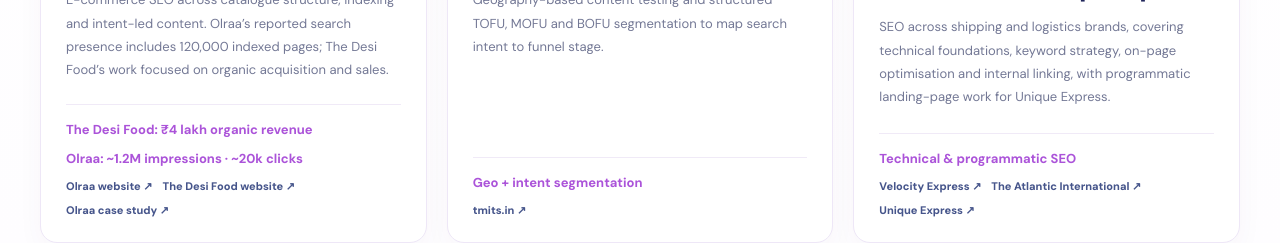
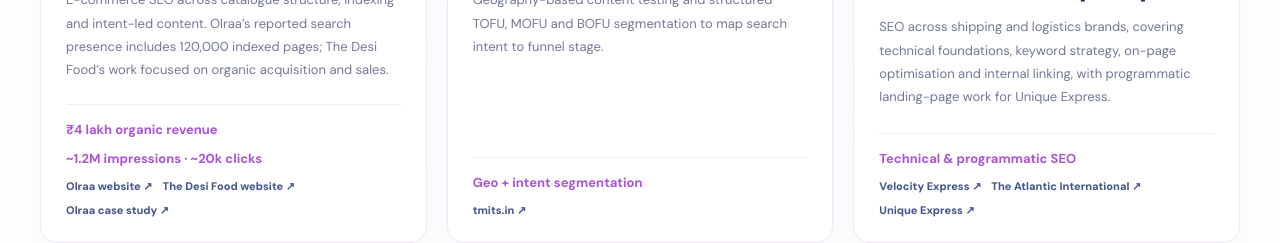
Before and after one commit to MarutiKhapar/portfoliok, a Next.js app: page / in a window 1280 px wide. Shown: the part 2520-2763 px from the top of the page. Built offline with nearby package versions, Linux system fonts and the light colour scheme.

Commit message:
Remove brand prefixes from combined ecommerce metric labels

```diff
--- a/app/components/home/Projects.js
+++ b/app/components/home/Projects.js
@@ -61,8 +61,8 @@ export default function Projects() {
             <h3>Olraa &amp; The Desi Food</h3>
             <p>E-commerce SEO across catalogue structure, indexing and intent-led content. Olraa’s reported search presence includes 120,000 indexed pages; The Desi Food’s work focused on organic acquisition and sales.</p>
             <div className="project-bottom">
-              <strong>The Desi Food: ₹4 lakh organic revenue</strong>
-              <strong>Olraa: ~1.2M impressions · ~20k clicks</strong>
+              <strong>₹4 lakh organic revenue</strong>
+              <strong>~1.2M impressions · ~20k clicks</strong>
               <div className="project-links">
                 <a href="https://olraa.com/us" target="_blank" rel="noopener noreferrer">Olraa website <span aria-hidden="true">↗</span></a>
                 <a href="https://thedesifood.com" target="_blank" rel="noopener noreferrer">The Desi Food website <span aria-hidden="true">↗</span></a>
```
